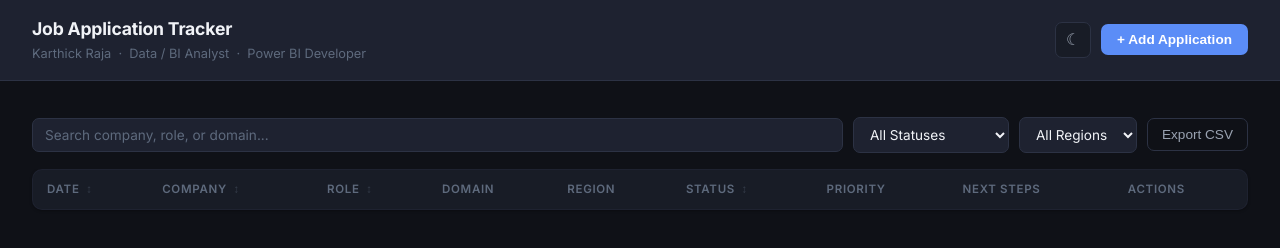
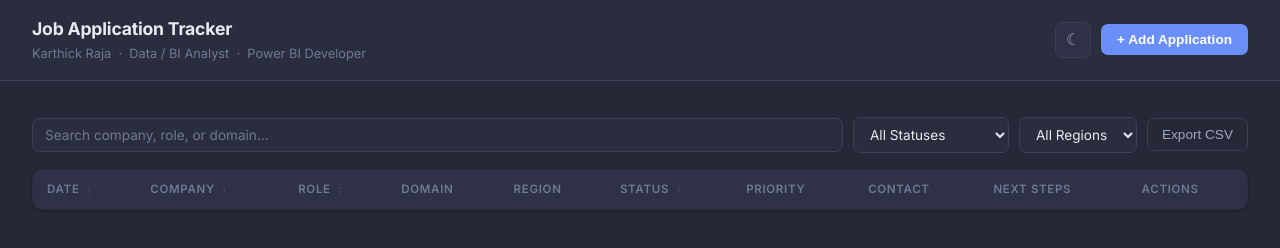
Before and after one commit to KarthickRaja46/Jobtracker, a website: page public/index.html in a window 1280 px wide. Both pictures are taken after a click on the button "Toggle theme". Drawn offline with Linux system fonts and the light colour scheme; no server answers.

Commit message:
Add contact and link columns to table, soften dark theme from black to warm grey

```diff
--- a/public/app.js
+++ b/public/app.js
@@ -97,12 +97,10 @@ function renderTable() {
       <td class="muted">${d.date || '—'}</td>
       <td>
         <strong>${esc(d.company)}</strong>
-        ${d.link ? `<br><a href="${esc(d.link)}" target="_blank" style="color:var(--text-muted);font-size:0.78rem">View Job</a>` : ''}
       </td>
       <td>${esc(d.role) || '—'}</td>
       <td class="muted">${esc(d.domain) || '—'}</td>
       <td class="muted">${esc(d.region) || '—'}</td>
-      <td>${d.resume ? `<span class="resume-chip">${esc(d.resume)}</span>` : '<span class="muted">—</span>'}</td>
       <td>
         <span class="badge ${d.status}">
           <span class="badge-dot"></span>
@@ -110,7 +108,11 @@ function renderTable() {
         </span>
       </td>
       <td>${priorityHTML(d.priority)}</td>
-      <td class="muted" style="max-width:180px;white-space:normal;font-size:0.8rem">${esc(d.next) || '—'}</td>
+      <td class="muted" style="max-width:140px;white-space:normal;font-size:0.8rem">${esc(d.contact) || '—'}</td>
+      <td class="muted" style="max-width:160px;white-space:normal;font-size:0.8rem">
+        ${d.link ? `<a href="${esc(d.link)}" target="_blank" style="color:var(--accent);font-size:0.8rem;display:block;margin-bottom:3px">View Job</a>` : ''}
+        ${esc(d.next) || '—'}
+      </td>
       <td>
         <div class="row-actions">
           <button class="btn-icon edit" title="Edit" onclick="openEdit('${d._id}')">&#9998;</button>
--- a/public/index.html
+++ b/public/index.html
@@ -62,6 +62,7 @@
           <th data-col="region">Region</th>
           <th data-col="status">Status <span class="sort-icon">&#8597;</span></th>
           <th data-col="priority">Priority</th>
+          <th data-col="contact">Contact</th>
           <th data-col="next">Next Steps</th>
           <th>Actions</th>
         </tr>
--- a/public/style.css
+++ b/public/style.css
@@ -33,17 +33,17 @@
 }
 
 html.dark {
-  --bg:           #0f1117;
-  --surface:      #181c26;
-  --card:         #1e2230;
-  --border:       #2c3244;
-  --border-focus: #5b8df7;
-  --accent:       #5b8df7;
-  --accent-hover: #4a7df6;
-  --accent-muted: rgba(91, 141, 247, 0.15);
-  --text:         #f1f3f7;
-  --text-sub:     #9aa3b2;
-  --text-muted:   #5e6a7d;
+  --bg:           #252836;
+  --surface:      #2e3147;
+  --card:         #2a2d3e;
+  --border:       #3c3f56;
+  --border-focus: #6b8ff8;
+  --accent:       #6b8ff8;
+  --accent-hover: #5a7ef7;
+  --accent-muted: rgba(107, 143, 248, 0.15);
+  --text:         #e8eaf0;
+  --text-sub:     #a0a8bc;
+  --text-muted:   #6e7a94;
 
   --status-applied-bg:    rgba(59,130,246,0.12);  --status-applied-text:    #60a5fa;
   --status-screening-bg:  rgba(245,158,11,0.12);  --status-screening-text:  #fbbf24;
```
